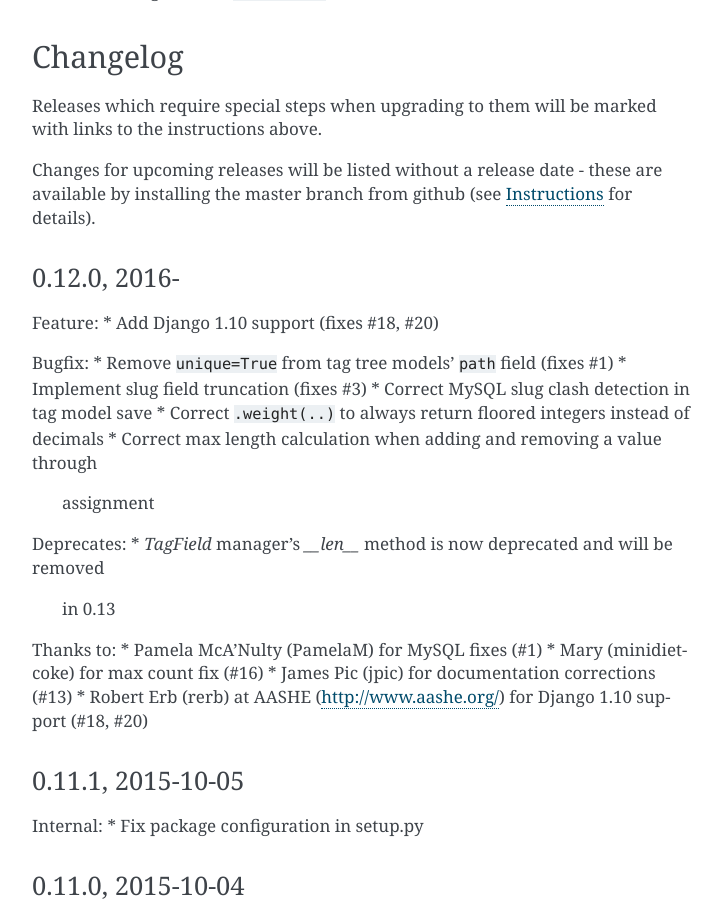
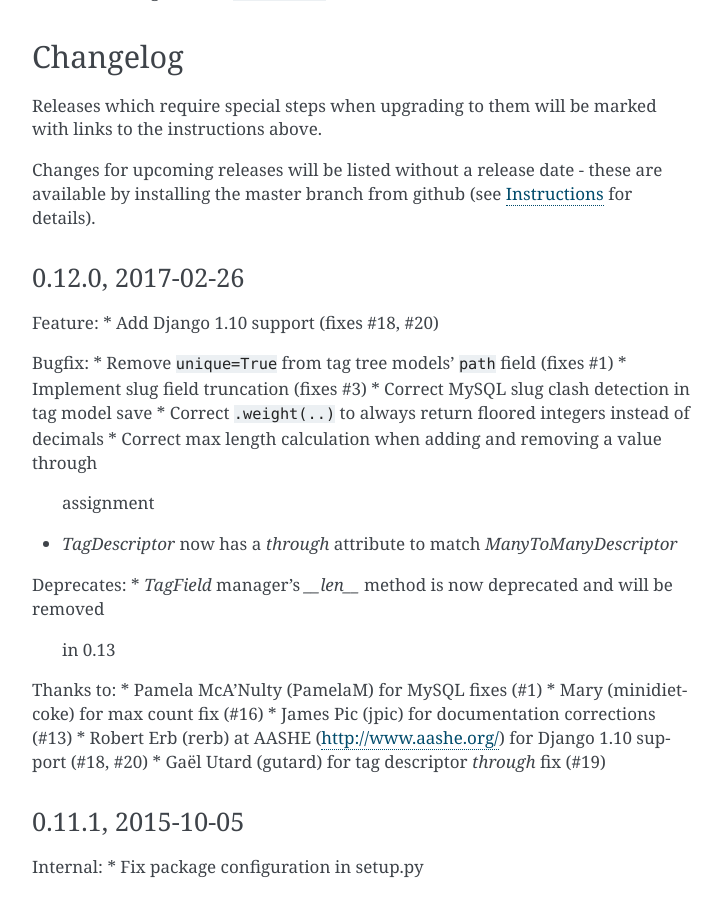
Before and after one commit to radiac/django-tagulous, a Sphinx documentation site: the page built from docs/upgrading.rst, in a window 1280 px wide and 900 px high, scrolled down 3714 px. Shown: the whole window, without its empty margins (388-1108 px from the left). Built offline with Sphinx 7.4.7, drawn with Linux system fonts in a browser that asks for light colours; some of the changed text lies outside the part shown.

```diff
--- a/README.rst
+++ b/README.rst
@@ -25,7 +25,7 @@ Features
 * Supports trees of nested tags, for detailed categorisation
 * Admin support for managing tags and tagged models
 
-Version 0.11.1; supports Django 1.4.2 to 1.10, on Python 2.7 to 3.5.
+Version 0.12.0; supports Django 1.4.2 to 1.10, on Python 2.7 to 3.5.
 
 See the `Documentation <http://radiac.net/projects/django-tagulous/documentation/>`_
 for details of how Tagulous works; in particular:
--- a/docs/conf.py
+++ b/docs/conf.py
@@ -58,9 +58,9 @@ author = u'Richard Terry'
 # built documents.
 #
 # The short X.Y version.
-version = '0.11'
+version = '0.12'
 # The full version, including alpha/beta/rc tags.
-release = '0.11'
+release = '0.12'
 
 # The language for content autogenerated by Sphinx. Refer to documentation
 # for a list of supported languages.
--- a/docs/upgrading.rst
+++ b/docs/upgrading.rst
@@ -200,7 +200,7 @@ are available by installing the master branch from github (see
 :ref:`installation_instructions` for details).
 
 
-0.12.0, 2016-
+0.12.0, 2017-02-26
 ------------------
 
 Feature:
@@ -213,6 +213,7 @@ Bugfix:
 * Correct ``.weight(..)`` to always return floored integers instead of decimals
 * Correct max length calculation when adding and removing a value through
   assignment
+* `TagDescriptor` now has a `through` attribute to match `ManyToManyDescriptor`
 
 Deprecates:
 * `TagField` manager's `__len__` method is now deprecated and will be removed
@@ -223,6 +224,7 @@ Thanks to:
 * Mary (minidietcoke) for max count fix (#16)
 * James Pic (jpic) for documentation corrections (#13)
 * Robert Erb (rerb) at AASHE (http://www.aashe.org/) for Django 1.10 support (#18, #20)
+* Gaël Utard (gutard) for tag descriptor `through` fix (#19)
 
 
 0.11.1, 2015-10-05
--- a/setup.py
+++ b/setup.py
@@ -3,7 +3,7 @@ import re
 import sys
 from setuptools import setup, find_packages
 
-VERSION = "0.11.1"
+VERSION = "0.12.0"
 
 def read(fname):
     return open(os.path.join(os.path.dirname(__file__), fname)).read()
--- a/tagulous/__init__.py
+++ b/tagulous/__init__.py
@@ -4,11 +4,13 @@ Django Tagulous - Fabulous Tags
 from __future__ import unicode_literals
 
 
-__version__ = "0.11.1"
+__version__ = "0.12.0"
 __license__ = "BSD"
 __author__ = "Richard Terry"
 __credits__ = [
     "Pamela McA'Nulty (PamelaM)",
     "James Pic (jpic)",
     "Robert Erb (rerb) at AASHE",
+    "Mary (minidietcoke)",
+    "Gaël Utard (gutard)",
 ]
```
